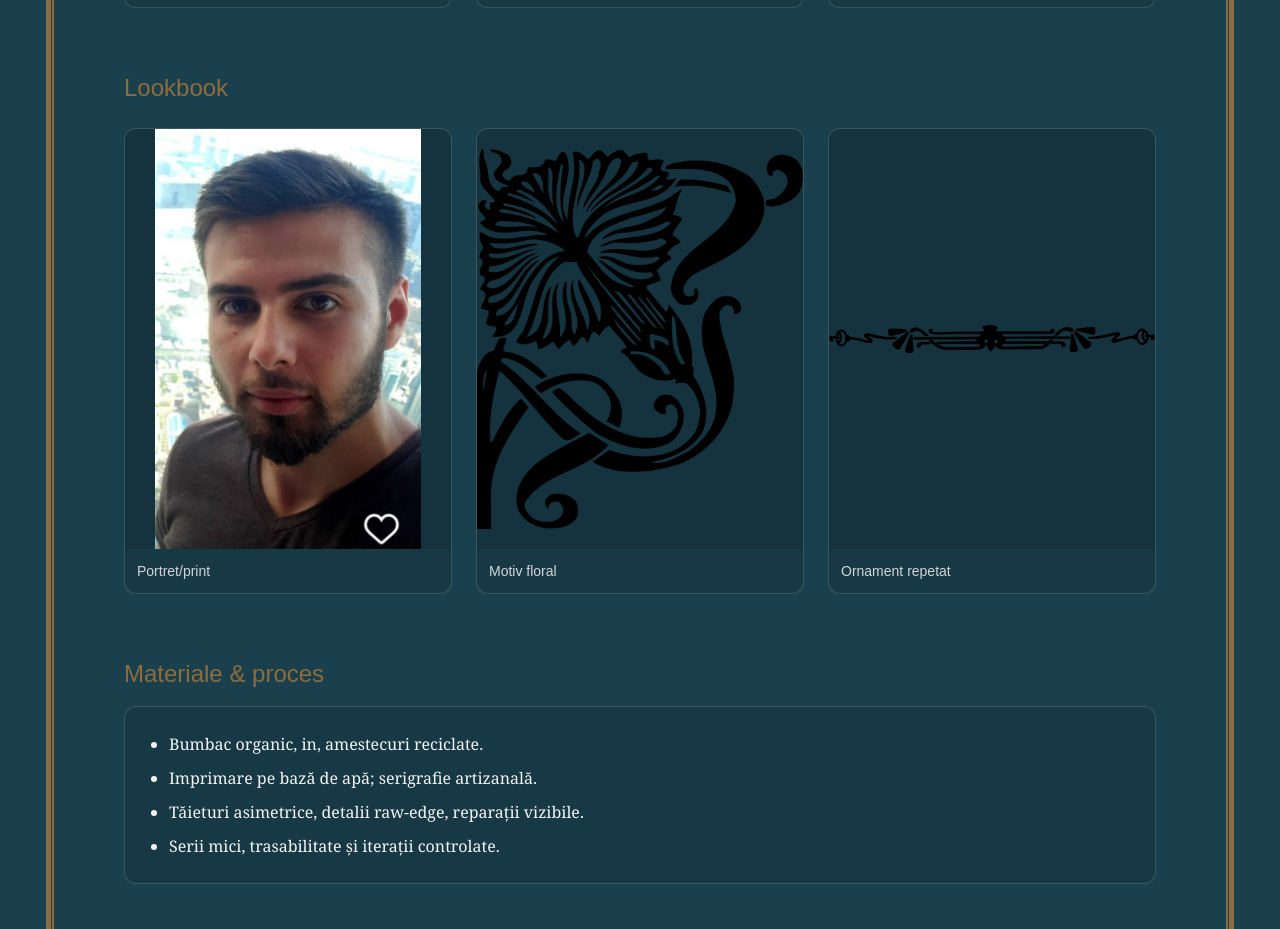
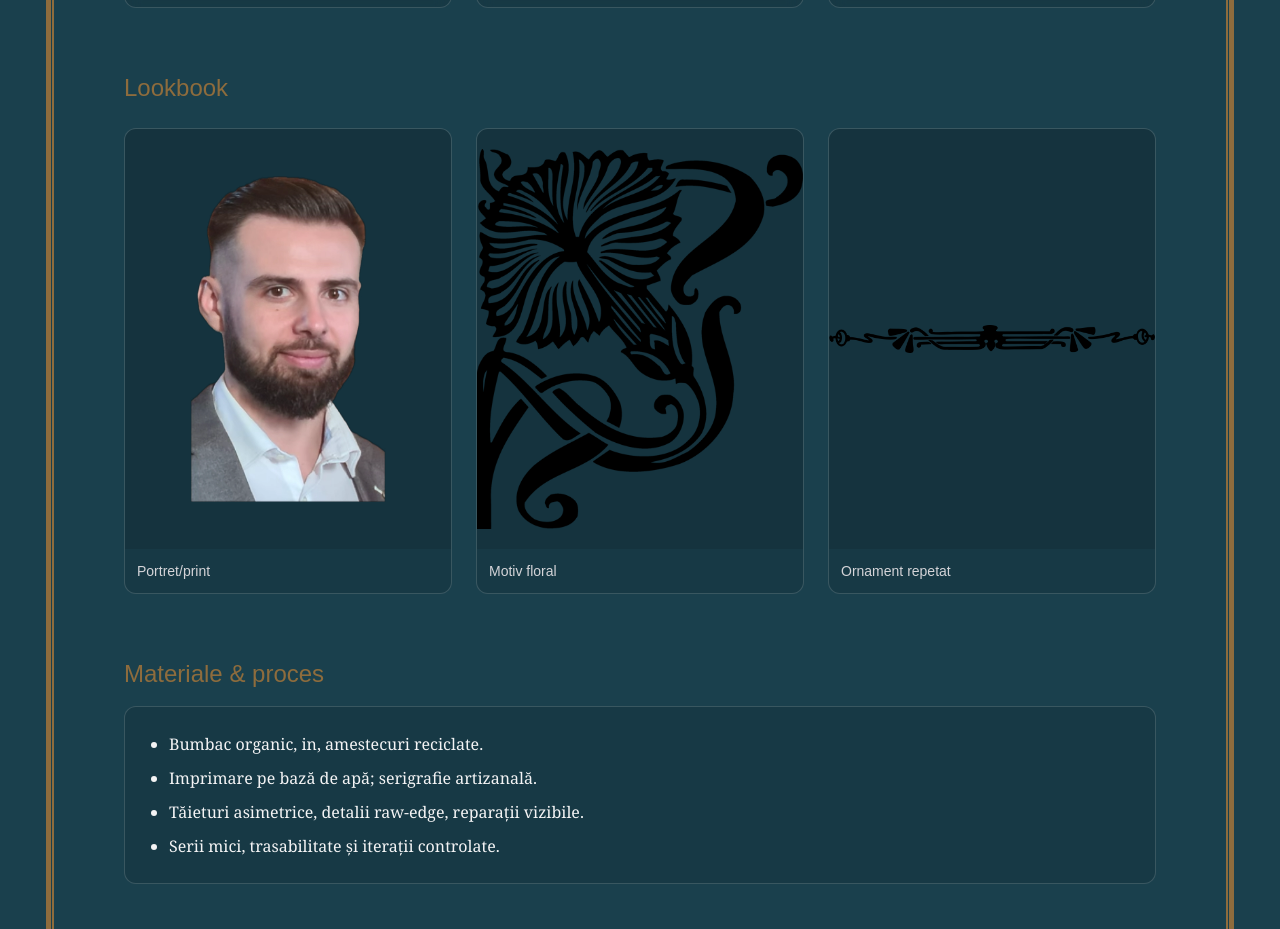
Before and after one commit to TeodorDNK/fractursim, a Next.js app: page /en/moda-design in a window 1280 px wide. Shown: the part 860-1789 px from the top of the page. Built offline with nearby package versions, Linux system fonts and the light colour scheme; no server answers; a web font is replaced by a local one.

Commit message:
Update 1

```diff
--- a/src/app/[locale]/artistul/page.tsx
+++ b/src/app/[locale]/artistul/page.tsx
@@ -121,7 +121,7 @@ export default async function ArtistPage({ params }: { params: Promise<{ locale:
     "jobTitle": "Artist vizual",
     "url": `${SITE}/${locale}/artistul`,
     "knowsAbout": ["Fracturism", "Artă contemporană", "Compoziție", "Textură"],
-    "image": `${SITE}/images/profil.jpeg`,
+    "image": `${SITE}/images/profil.webp`,
     "description": subtitle,
     "nationality": "RO",
     "sameAs": [
@@ -153,7 +153,7 @@ export default async function ArtistPage({ params }: { params: Promise<{ locale:
               {/* Portret */}
               <div className="md:col-span-1 flex justify-center">
                 <img
-                  src="/images/profil.jpeg"
+                  src="/images/profil.webp"
                   alt={title}
                   width={295}
                   height={393}
--- a/src/app/[locale]/contact/page.tsx
+++ b/src/app/[locale]/contact/page.tsx
@@ -154,7 +154,7 @@ export default async function ContactPage({
             <div className="flex justify-center">
               <div className="relative rounded-xl overflow-hidden border border-white/20 shadow-lg max-w-sm">
                 <Image
-                  src="/images/profil.jpeg"
+                  src="/images/profil.webp"
                   alt="Portret Fracturism"
                   width={600}
                   height={600}
--- a/src/app/[locale]/moda-design/page.tsx
+++ b/src/app/[locale]/moda-design/page.tsx
@@ -123,7 +123,7 @@ export default async function FashionDesignPage({
     ];
 
   const looks: Look[] = [
-    { src: "/images/profil.jpeg", alt: "Look 01", caption: "Portret/print" },
+    { src: "/images/profil.webp", alt: "Look 01", caption: "Portret/print" },
     { src: "/images/floare.png", alt: "Look 02", caption: "Motiv floral" },
     { src: "/images/ornament.png", alt: "Look 03", caption: "Ornament repetat" },
   ];
--- a/src/app/[locale]/page.tsx
+++ b/src/app/[locale]/page.tsx
@@ -194,7 +194,7 @@ export default async function Home({
               <div className="md:col-span-1 flex justify-center">
                 {/* folosim <img> simplu pentru a nu forța Next/Image aici */}
                 <img
-                  src="/images/profil.jpeg"
+                  src="/images/profil.webp"
                   alt={t.home?.artistSection?.name ?? "Portret artist"}
                   width={295}
                   height={393}
--- a/src/content/gallery.ts
+++ b/src/content/gallery.ts
@@ -10,7 +10,7 @@ export function getGalleryItems(locale: string): GalleryItem[] {
   // poți înlocui cu t.gallery?.items când ai traducerile
   return [
     {
-      src: "/images/profil.jpeg",
+      src: "/images/profil.webp",
       title: "Portret și Materie",
       caption:
         "Chipul din apropiere devine textură. Fractura nu ascunde, dezvăluie – o poartă spre sens.",
```
Also changed, not shown: public/images/profil.webp (added), 1 other file (tests, documents, lock files or other folders).
